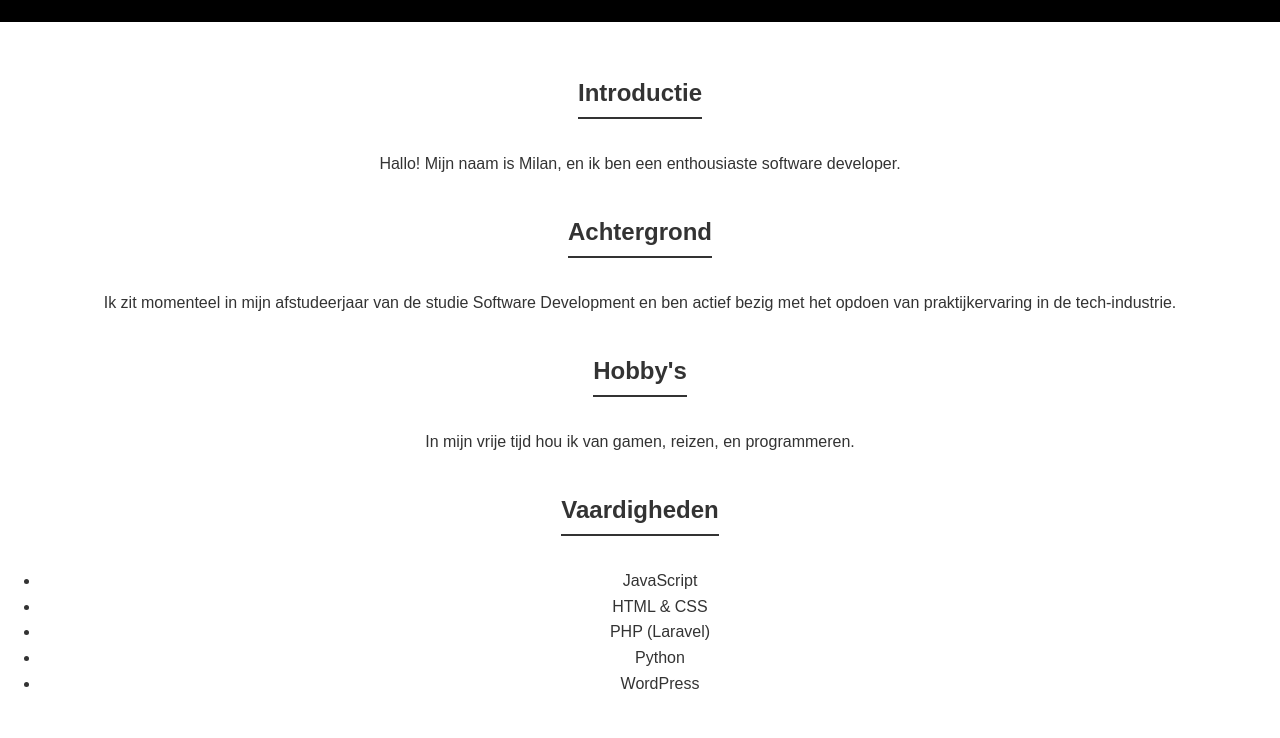
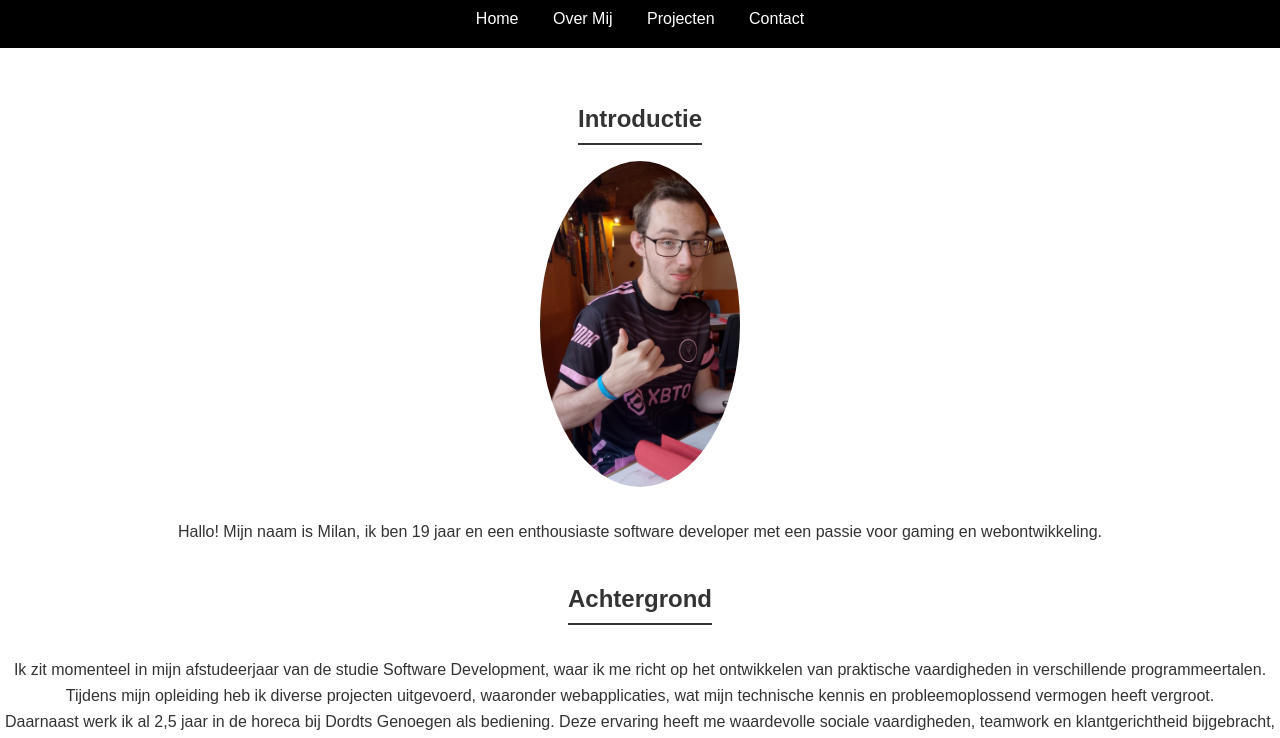
Before and after one commit to MilanoGamezzYT/milansebes.github.io, a plain HTML site: page over-mij.html in a window 1280 px wide. Shown: the part 61-799 px from the top of the page. Drawn offline with Linux system fonts and the light colour scheme.

Commit message:
Portfolio afgemaakt, nog wat extra's toegevoegd

```diff
--- a/over-mij.html
+++ b/over-mij.html
@@ -10,31 +10,48 @@
     <header>
         <div class="container">
             <h1>Over Mij</h1>
+            <nav>
+                <ul>
+                    <li><a href="index.html">Home</a></li>
+                    <li><a href="over-mij.html">Over Mij</a></li>
+                    <li><a href="index.html#projecten">Projecten</a></li>
+                    <li><a href="index.html#contact">Contact</a></li>
+                </ul>
+            </nav>
         </div>
     </header>
     <main>
         <!-- Introductie Sectie -->
         <section class="about-me">
             <h2>Introductie</h2>
-            <p>Hallo! Mijn naam is Milan, en ik ben een enthousiaste software developer.</p>
+            <img src="FotoMilanSebes.png" alt="Foto van Milan" class="profile-photo">
+            <p>Hallo! Mijn naam is Milan, ik ben 19 jaar en een enthousiaste software developer met een passie voor gaming en webontwikkeling.</p>
         </section>
 
         <!-- Achtergrond Sectie -->
         <section class="background">
             <h2>Achtergrond</h2>
-            <p>Ik zit momenteel in mijn afstudeerjaar van de studie Software Development en ben actief bezig met het opdoen van praktijkervaring in de tech-industrie.</p>
+            <p>
+                Ik zit momenteel in mijn afstudeerjaar van de studie Software Development, waar ik me richt op het ontwikkelen van praktische vaardigheden in verschillende programmeertalen. <br>Tijdens mijn opleiding heb ik diverse projecten uitgevoerd, waaronder webapplicaties, wat mijn technische kennis en probleemoplossend vermogen heeft vergroot.<br>
+
+                Daarnaast werk ik al 2,5 jaar in de horeca bij Dordts Genoegen als bediening. Deze ervaring heeft me waardevolle sociale vaardigheden, teamwork en klantgerichtheid bijgebracht, die ik meeneem in mijn toekomstige carrière in de tech-industrie.
+            </p>
         </section>
 
         <!-- Hobby's Sectie -->
         <section class="hobbies">
             <h2>Hobby's</h2>
-            <p>In mijn vrije tijd hou ik van gamen, reizen, en programmeren.</p>
+            <p>
+                In mijn vrije tijd hou ik van gamen en sim racen, waar ik graag mijn vaardigheden verbeter en deelneem aan online competities.<br>
+                Daarnaast geniet ik van programmeren; ik vind het leuk om nieuwe projecten te starten en mijn kennis uit te breiden. Ook ga ik regelmatig uit met vrienden, waar we samen leuke dingen doen en nieuwe plekken ontdekken.<br>
+                Ik bezoek graag concerten en festivals, omdat ik de energie van live muziek geweldig vind. Reizen is ook een grote passie van me; ik vind het fantastisch om nieuwe culturen te leren kennen en unieke ervaringen op te doen.
+            </p>
         </section>
 
         <!-- Vaardigheden Sectie -->
         <section class="skills">
             <h2>Vaardigheden</h2>
-            <ul>
+            <ul class="skills-list">
                 <li>JavaScript</li>
                 <li>HTML & CSS</li>
                 <li>PHP (Laravel)</li>
--- a/styles.css
+++ b/styles.css
@@ -148,3 +148,17 @@ a {
 a:hover {
     text-decoration: underline;
 }
+
+.skills {
+    text-align: center; /* Centreert de tekst in de sectie */
+}
+
+.skills-list {
+    list-style: none; /* Verwijdert de standaard stippen */
+    padding: 0; /* Verwijdert standaard padding */
+    margin: 20px 0; /* Voegt ruimte boven en onder de lijst toe */
+}
+
+.skills-list li {
+    margin: 10px 0; /* Voegt ruimte tussen de lijstitems toe */
+}
```
Also changed, not shown: index.html (+6 -5 lines), FotoMilanSebes.png (added), FotoMilanSebes4.png (added).
